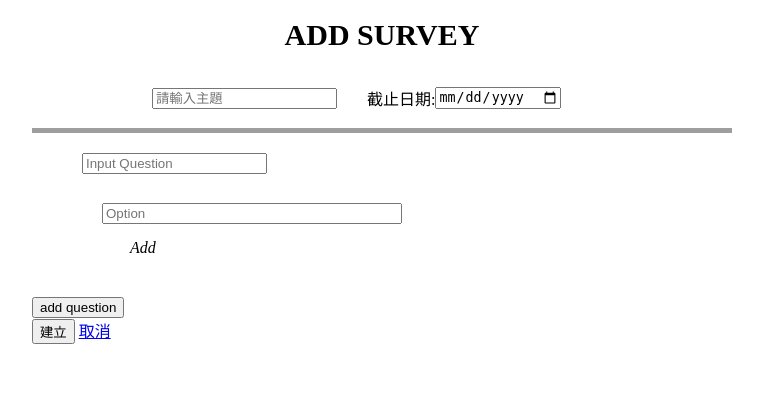
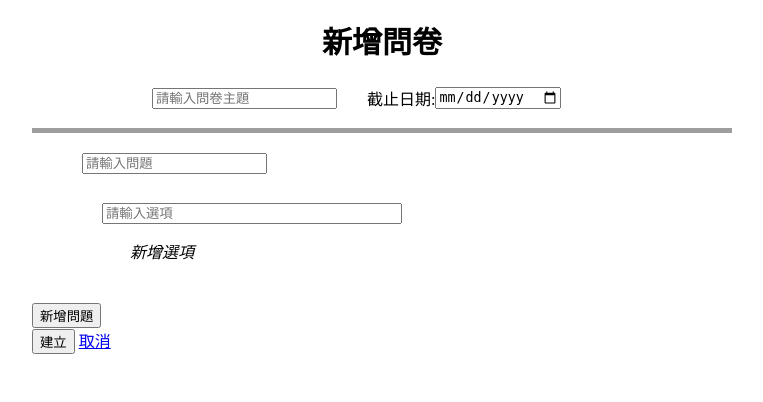
Before and after one commit to SO-BAD/Survey, a PHP site: page /include/add_survey.php in a window 1280 px wide. Shown: the top 402 px of the page, without its empty margins (258-1021 px from the left). Run offline with PHP 8.4, Linux system fonts and the light colour scheme.

Commit message:
更改中文

```diff
--- a/include/add_survey.php
+++ b/include/add_survey.php
@@ -1,29 +1,31 @@
 
 <div class="form_box">
     <div class = "form_header">
-        ADD  SURVEY
+       新增問卷
     </div>
 <form action="./api/survey_insert.php" method="POST" class="form" id= "myform">
     <div class="top">
-        <input type="text" placeholder="請輸入主題" onkeyup="ck(this)" name ="s[]"><i class='fas fa-exclamation-triangle empty'></i>
+        <input type="text" placeholder="請輸入問卷主題" onkeyup="ck(this)" name ="s[]"><i class='fas fa-exclamation-triangle empty'></i>
         <span style="margin-left:20px;">截止日期:</span> <input  name ="s[]" type="date" onchange="compare(this),ck(this);"><i class='fas fa-exclamation-triangle empty'></i>
     </div>
     <div class="add_page">
         <div class="ques">
             <div class="q_t">
-                <input type="text" class="q_t_i" name="q[0][]" placeholder="Input Question" onkeyup="ck(this)"><i class='fas fa-exclamation-triangle empty'></i>
+                <input type="text" class="q_t_i" name="q[0][]" placeholder="請輸入問題" onkeyup="ck(this)"><i class='fas fa-exclamation-triangle empty'></i>
             </div>
             <div class="o_box">
                 <div id = "o0-1" class="o">
-                    <i class="far fa-circle"></i><input type="text" class="opt" name="q[0][]"placeholder="Option" onkeyup="ck(this)"><i class='fas fa-exclamation-triangle empty'></i>
+                    <i class="far fa-circle"></i><input type="text" class="opt" name="q[0][]"placeholder="請輸入選項" onkeyup="ck(this)"><i class='fas fa-exclamation-triangle empty'></i>
                 </div>
             </div>
-            <i class="fas fa-plus" onclick="add_o(0)" style="cursor: pointer; margin-left:40px; ">&ensp;Add</i>
+            <i class="fas fa-plus" onclick="add_o(0)" style="cursor: pointer; margin-left:40px; ">&ensp;新增選項</i>
         </div>
     </div>
     <div class="footer container-fluid">
         <div class="row">
-            <input type="button" value="add question" class='btn btn-info' onclick="add_q()">
+            <div class = "ml-5">
+                <input type="button" value="新增問題" class='btn btn-info' onclick="add_q()">
+            </div>
         </div>
         <div class="row d-flex justify-content-center mt-5">
             <input type="button" id = "submit"value="建立" class='btn btn-primary' onclick="empty_ck()">
--- a/include/show_survey.php
+++ b/include/show_survey.php
@@ -5,7 +5,7 @@ $res = $pdo->query($sql)->fetchAll(PDO::FETCH_ASSOC);
 ?>
 <div class="table_box">
     <div class="table_header">
-        <h1>Survey</h1><a href="./index.php?do=add_survey"><i class="fas fa-plus"></i>&nbsp;NEW</a>
+        <h1>問卷</h1><a href="./index.php?do=add_survey"><i class="fas fa-plus"></i>&nbsp;NEW</a>
     </div>
     <table>
         <tr>
--- a/index.php
+++ b/index.php
@@ -56,7 +56,7 @@ if(isset($_GET['story'])){
     <nav class="<?=$nav_bg_class;?>">
         <div class="header">
             <div class="survey_box ">
-                <a href="./index.php">Survey</a>
+                <a href="./index.php">問卷</a>
             </div>
             <div class="story_box">
                 <a href="./index.php">Story</a>
```
Also changed, not shown: captcha/captcha0.png, captcha/captcha1.png, captcha/captcha2.png, captcha/captcha3.png, captcha/captcha4.png.
